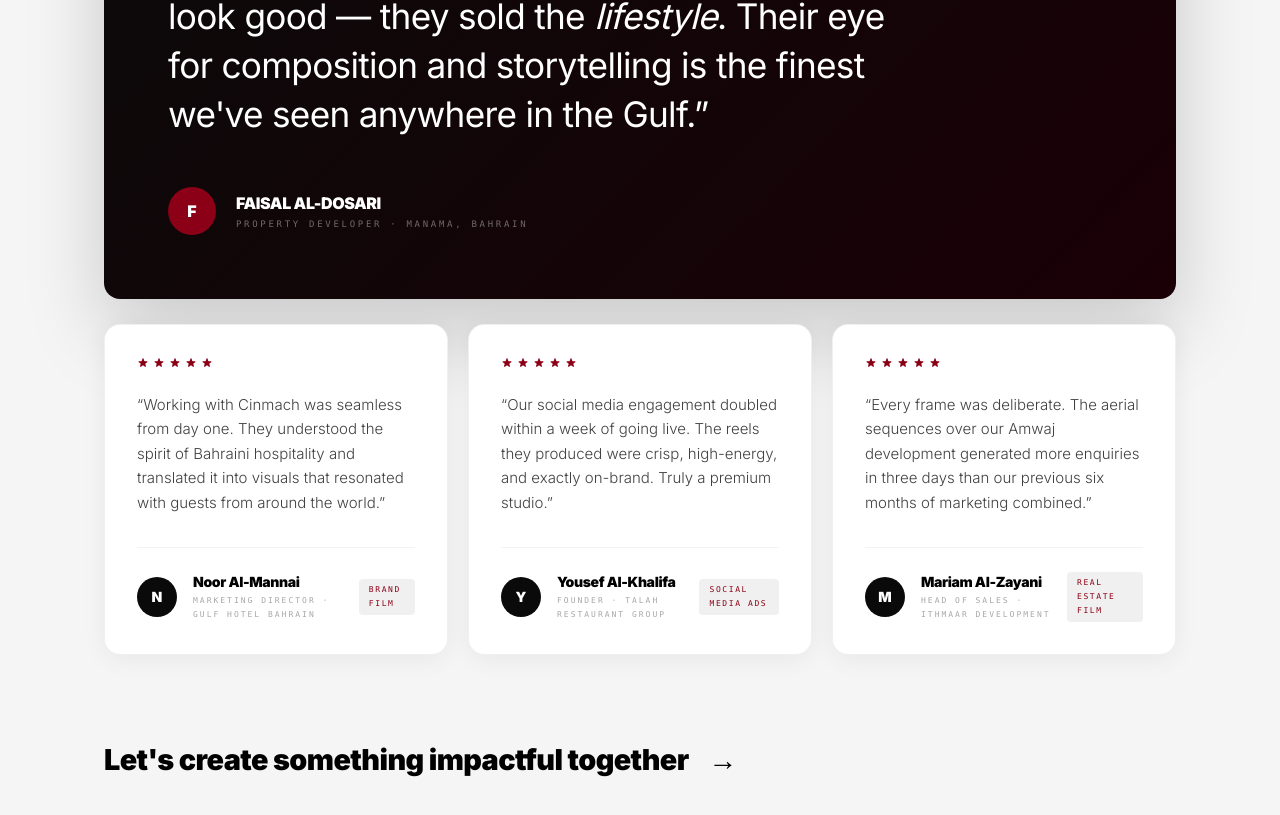
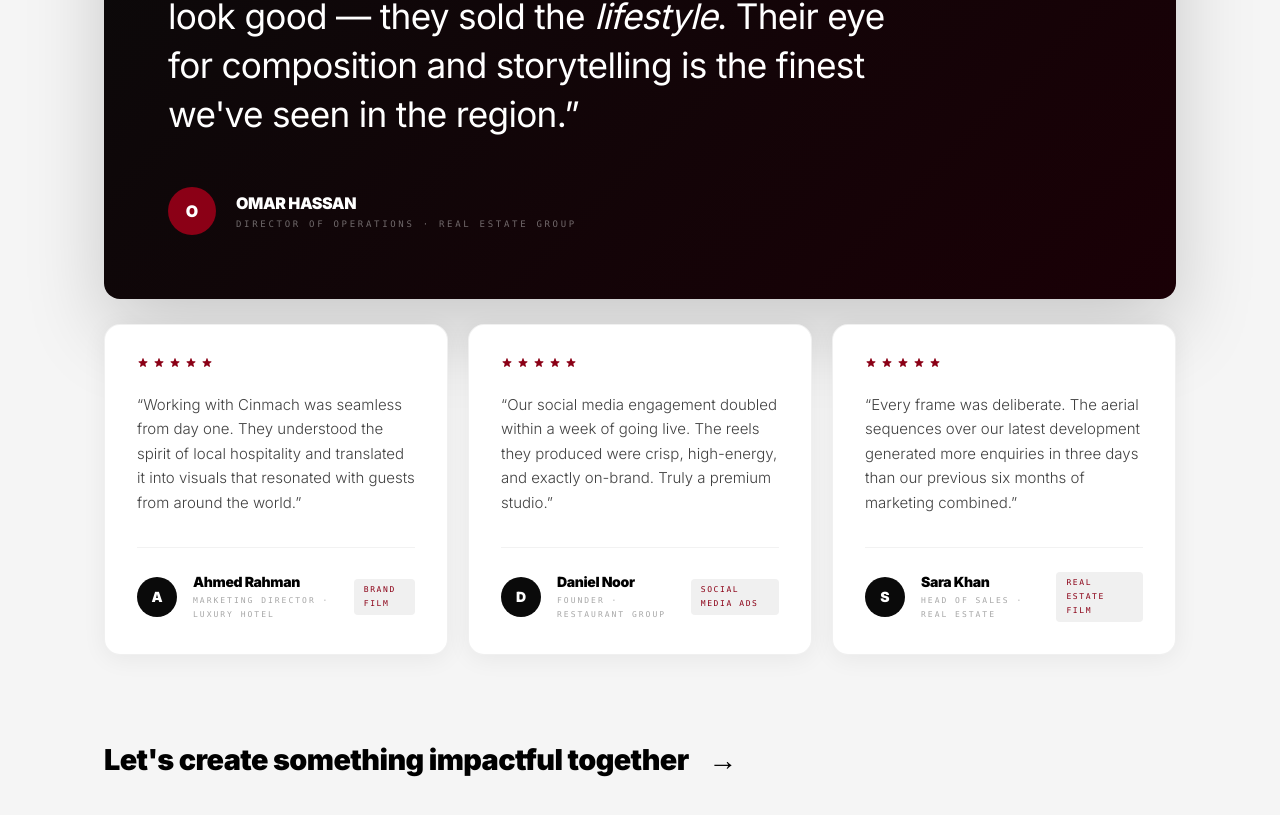
Before and after one commit to waximhq-spec/BH-MARKETING-WEB, a Next.js app: page / in a window 1280 px wide. Shown: the part 7272-8087 px from the top of the page. Built offline with nearby package versions, Linux system fonts and the light colour scheme.

Commit message:
fixed testimonial

```diff
--- a/app/page.tsx
+++ b/app/page.tsx
@@ -743,13 +743,13 @@ export default function Home() {
                 className="text-white font-medium leading-[1.4] mb-12 relative z-10 max-w-3xl"
                 style={{ fontSize: "clamp(1.3rem, 3vw, 2.2rem)", letterSpacing: "-0.02em" }}
               >
-                &ldquo;Cinmach completely transformed how we present our properties. The visuals didn&apos;t just look good &mdash; they sold the <em>lifestyle</em>. Their eye for composition and storytelling is the finest we&apos;ve seen anywhere in the Gulf.&rdquo;
+                &ldquo;Cinmach completely transformed how we present our properties. The visuals didn&apos;t just look good &mdash; they sold the <em>lifestyle</em>. Their eye for composition and storytelling is the finest we&apos;ve seen in the region.&rdquo;
               </p>
               <div className="flex items-center gap-5">
-                <div className="w-12 h-12 rounded-full flex items-center justify-center shrink-0 font-black text-white text-base" style={{ background: "#8B0016" }}>F</div>
+                <div className="w-12 h-12 rounded-full flex items-center justify-center shrink-0 font-black text-white text-base" style={{ background: "#8B0016" }}>O</div>
                 <div>
-                  <p className="text-white font-black text-base tracking-tight uppercase">Faisal Al-Dosari</p>
-                  <p className="text-white/40 font-mono text-[9px] tracking-[0.3em] uppercase mt-0.5">Property Developer · Manama, Bahrain</p>
+                  <p className="text-white font-black text-base tracking-tight uppercase">Omar Hassan</p>
+                  <p className="text-white/40 font-mono text-[9px] tracking-[0.3em] uppercase mt-0.5">Director of Operations · Real Estate Group</p>
                 </div>
               </div>
             </div>
@@ -761,9 +761,9 @@ export default function Home() {
             className="flex overflow-x-auto snap-x snap-mandatory gap-5 no-scrollbar pb-8 md:grid md:grid-cols-3 md:overflow-visible md:snap-none md:pb-0"
           >
             {[
-              { quote: "Working with Cinmach was seamless from day one. They understood the spirit of Bahraini hospitality and translated it into visuals that resonated with guests from around the world.", name: "Noor Al-Mannai", role: "Marketing Director · Gulf Hotel Bahrain", project: "Brand Film", initial: "N" },
-              { quote: "Our social media engagement doubled within a week of going live. The reels they produced were crisp, high-energy, and exactly on-brand. Truly a premium studio.", name: "Yousef Al-Khalifa", role: "Founder · Talah Restaurant Group", project: "Social Media Ads", initial: "Y" },
-              { quote: "Every frame was deliberate. The aerial sequences over our Amwaj development generated more enquiries in three days than our previous six months of marketing combined.", name: "Mariam Al-Zayani", role: "Head of Sales · Ithmaar Development", project: "Real Estate Film", initial: "M" },
+              { quote: "Working with Cinmach was seamless from day one. They understood the spirit of local hospitality and translated it into visuals that resonated with guests from around the world.", name: "Ahmed Rahman", role: "Marketing Director · Luxury Hotel", project: "Brand Film", initial: "A" },
+              { quote: "Our social media engagement doubled within a week of going live. The reels they produced were crisp, high-energy, and exactly on-brand. Truly a premium studio.", name: "Daniel Noor", role: "Founder · Restaurant Group", project: "Social Media Ads", initial: "D" },
+              { quote: "Every frame was deliberate. The aerial sequences over our latest development generated more enquiries in three days than our previous six months of marketing combined.", name: "Sara Khan", role: "Head of Sales · Real Estate", project: "Real Estate Film", initial: "S" },
             ].map((item, idx) => (
               <Reveal key={idx} delay={idx * 0.12}>
                 <div
--- a/components/Navbar.tsx
+++ b/components/Navbar.tsx
@@ -25,6 +25,15 @@ export default function Navbar() {
     window.addEventListener("scroll", onScroll, { passive: true });
     return () => window.removeEventListener("scroll", onScroll);
   }, []);
+
+  // Seed theme based on page path before observer fires
+  useEffect(() => {
+    if (pathname === "/") {
+      setTheme("red");
+    } else {
+      setTheme("light");
+    }
+  }, [pathname]);
 
   // Theme detection logic (Intersection Observer)
   useEffect(() => {
```
